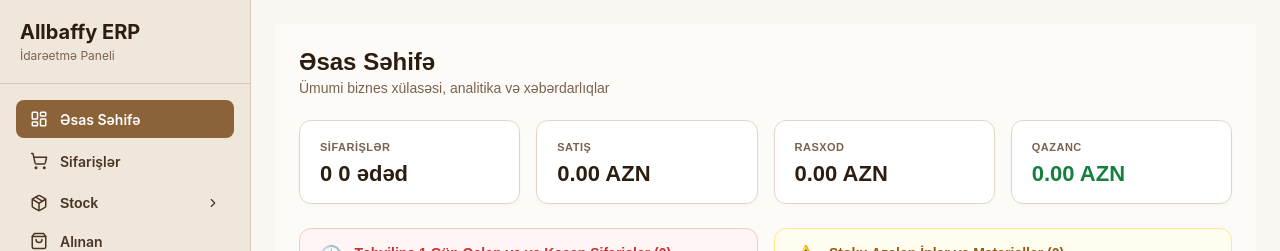
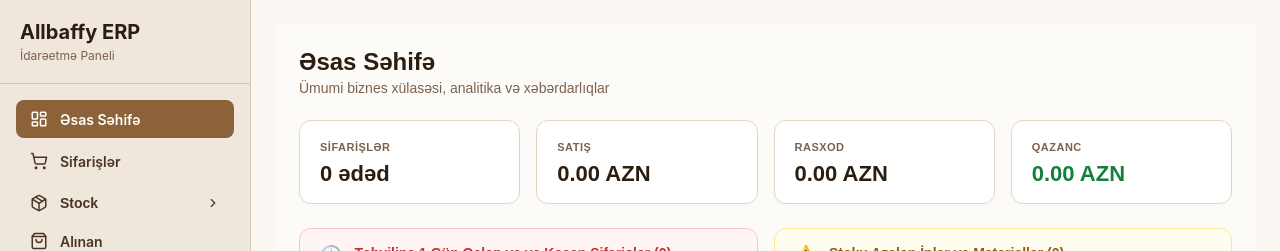
Before and after one commit to intiqamis01-crypto/allbaffy-erp, a React (Vite) app: page / in a window 1280 px wide. Shown: the top 251 px of the page. Built offline with nearby package versions, Linux system fonts and the light colour scheme; no server answers; the database is empty; the HTML template or start-up script is replaced by a standard one.

Commit message:
melumatlar sifirlandi

```diff
--- a/src/pages/Dashboard.jsx
+++ b/src/pages/Dashboard.jsx
@@ -43,7 +43,7 @@ export default function Dashboard() {
         {/* Sifarişlər */}
         <div style={{ backgroundColor: '#FFFFFF', padding: '16px 20px', borderRadius: '12px', border: '1px solid #E2D7C7', boxShadow: '0 2px 4px rgba(0,0,0,0.02)' }}>
           <span style={{ fontSize: '11px', fontWeight: 'bold', color: '#7A624E', textTransform: 'uppercase', letterSpacing: '0.5px' }}>SİFARİŞLƏR</span>
-          <div style={{ fontSize: '22px', fontWeight: 'bold', color: '#2C1D11', marginTop: '6px' }}>{orders.length} 0 ədəd</div>
+          <div style={{ fontSize: '22px', fontWeight: 'bold', color: '#2C1D11', marginTop: '6px' }}>{orders.length}  ədəd</div>
         </div>
 
         {/* Satış */}
```
